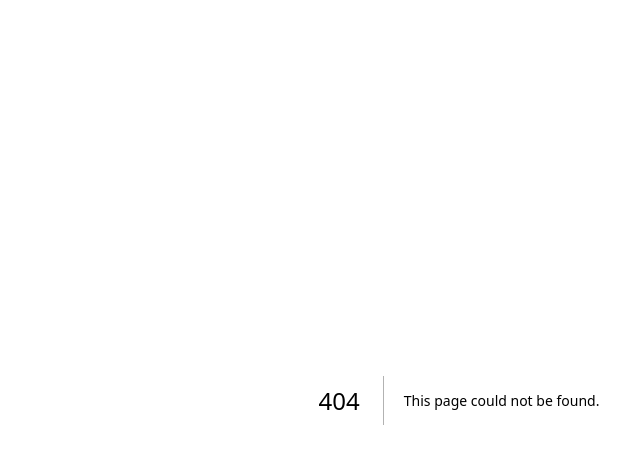
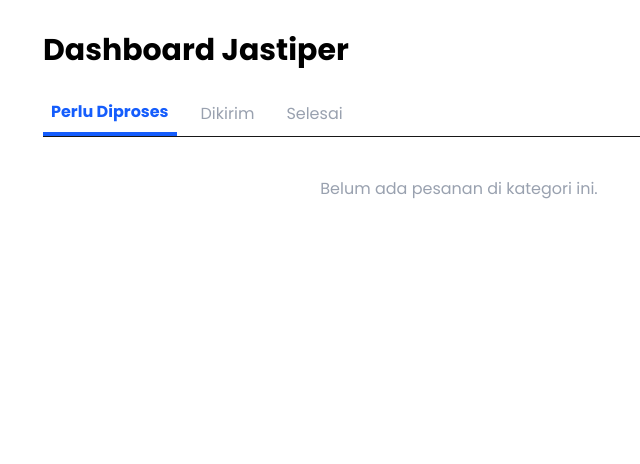
Before and after one commit to advprog-2026-B9-project/json-frontend, a Next.js app: page /jastiper/dashboard in a window 1280 px wide. Before the commit this address had no page. Shown: the top 464 px of the page, without its empty margins (181-821 px from the left). Built offline with nearby package versions, Linux system fonts and the light colour scheme.

Commit message:
feat: implement Jastiper dashboard UI and OrderCard component

```diff
--- /dev/null
+++ b/app/jastiper/dashboard/page.tsx
@@ -0,0 +1,52 @@
+"use client";
+import { useState, useEffect } from 'react';
+import OrderCard from '@/components/OrderCard';
+
+export default function JastiperDashboard() {
+  const [orders, setOrders] = useState([]);
+  const [activeTab, setActiveTab] = useState('PAID');
+
+  const fetchOrders = async () => {
+    const storedUser = localStorage.getItem('user');
+    if (storedUser) {
+      const user = JSON.parse(storedUser);
+      const res = await fetch(`http://localhost:8080/api/orders/jastiper/${user.id}`);
+      const data = await res.json();
+      setOrders(data);
+    }
+  };
+
+  useEffect(() => { fetchOrders(); }, []);
+
+  const filteredOrders = orders.filter((o: any) => o.status === activeTab);
+
+  return (
+    <div className="p-8 max-w-4xl mx-auto min-h-screen">
+      <h1 className="text-3xl font-extrabold mb-8 text-black">Dashboard Jastiper</h1>
+
+      {/* Navigasi Tab */}
+      <div className="flex space-x-4 mb-6 border-b">
+        {['PAID', 'SHIPPED', 'COMPLETED'].map((tab) => (
+          <button
+            key={tab}
+            onClick={() => setActiveTab(tab)}
+            className={`pb-2 px-2 transition ${activeTab === tab ? 'border-b-4 border-blue-600 text-blue-600 font-bold' : 'text-gray-400'}`}
+          >
+            {tab === 'PAID' ? 'Perlu Diproses' : tab === 'SHIPPED' ? 'Dikirim' : 'Selesai'}
+          </button>
+        ))}
+      </div>
+
+      {/* List Order */}
+      <div>
+        {filteredOrders.length > 0 ? (
+          filteredOrders.map((order: any) => (
+            <OrderCard key={order.id} order={order} onRefresh={fetchOrders} />
+          ))
+        ) : (
+          <p className="text-gray-400 text-center mt-10">Belum ada pesanan di kategori ini.</p>
+        )}
+      </div>
+    </div>
+  );
+}
--- /dev/null
+++ b/components/OrderCard.tsx
@@ -0,0 +1,48 @@
+"use client";
+
+interface OrderProps {
+  order: {
+    id: string;
+    productName: string;
+    quantity: number;
+    totalPrice: number;
+    status: string;
+  };
+  onRefresh: () => void; // Fungsi buat manggil ulang data setelah action
+}
+
+export default function OrderCard({ order, onRefresh }: OrderProps) {
+
+  const handleCancel = async () => {
+    if (confirm("Yakin ingin membatalkan? Saldo pembeli akan di-refund otomatis.")) {
+      const res = await fetch(`http://localhost:8080/api/orders/${order.id}/cancel`, {
+        method: 'PATCH',
+      });
+      if (res.ok) {
+        alert("Refund Berhasil!");
+        onRefresh();
+      }
+    }
+  };
+
+  return (
+    <div className="flex justify-between items-center p-4 mb-4 bg-white border rounded-xl shadow-sm">
+      <div>
+        <h3 className="font-bold text-lg text-black">{order.productName || "Barang Jastip"}</h3>
+        <p className="text-gray-600">Jumlah: {order.quantity} | Total: Rp{order.totalPrice.toLocaleString()}</p>
+        <span className={`px-2 py-1 text-xs rounded-full ${order.status === 'PAID' ? 'bg-yellow-100 text-yellow-700' : 'bg-gray-100 text-gray-700'}`}>
+          {order.status}
+        </span>
+      </div>
+
+      {order.status === 'PAID' && (
+        <button
+          onClick={handleCancel}
+          className="bg-red-50 text-red-600 px-4 py-2 rounded-lg font-medium hover:bg-red-100 transition"
+        >
+          Cancel & Refund
+        </button>
+      )}
+    </div>
+  );
+}
```
